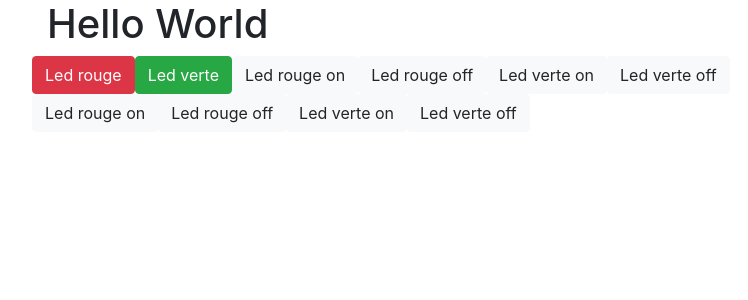
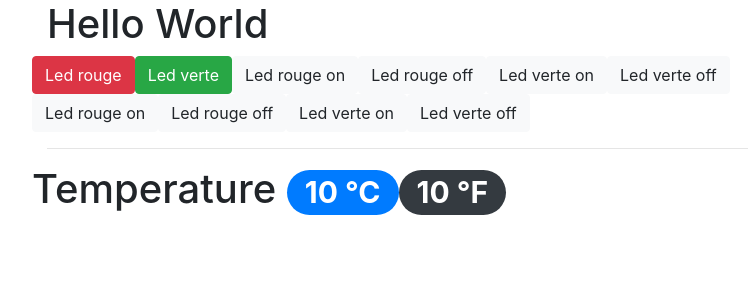
Before and after one commit to SebFox2011/RaspPy, a Flask app: template server/templates/index.html in a window 1280 px wide. Shown: the top 300 px of the page, without its empty margins (38-786 px from the left). Run offline with Flask 2, Linux system fonts and the light colour scheme; the template is opened without the code that fills it: most values are stand-ins (such as "Sample title", 1, 10 or a date in 2020); some libraries are stand-ins or nearby versions.

Commit message:
Affichage de la température en C et F sur l'index

```diff
--- a/server/application.py
+++ b/server/application.py
@@ -1,14 +1,18 @@
 from flask import Flask
 from flask import render_template  # jinja2
+from classes.temperature import Temperature
 
 from blueprints.led_blueprint import bp_led
 
 app = Flask(__name__)
 app.register_blueprint(bp_led)
 
+temp = Temperature ('28-01131a4f0da1')
+temp.initialise()
+
 @app.route('/')
 def index():
-    return render_template('index.html')
+    return render_template('index.html', temp=temp)
 
 if __name__ == '__main__':
     app.run()
--- a/server/templates/index.html
+++ b/server/templates/index.html
@@ -11,7 +11,7 @@
 </head>
 
 <body>
-    <div class="container m=10">
+    <div class="container">
         <h1>Hello World</h1>
         <div class="row">
             <a class="btn btn-danger" href="/led/red">Led rouge </a>
@@ -27,6 +27,13 @@
             <a class="btn btn-light" href="/led/on/green">Led verte on </a>
             <a class="btn btn-light" href="/led/off/green">Led verte off</a>
         </div>
+        <div>
+            <hr>
+        </div>
+        <div class="row">
+            <h1>Temperature <span class="badge badge-pill badge-primary">{{ temp.read_temp() }} °C </span><span class="badge badge-pill badge-dark">{{ temp.read_tempF() }} °F</span></h2>
+
+        </div>
     </div>
 </body>
 
```
Also changed, not shown: server/classes/temperature.py (+7 -5 lines), README.MD. Lines whose indentation alone changed are shown as unchanged.
